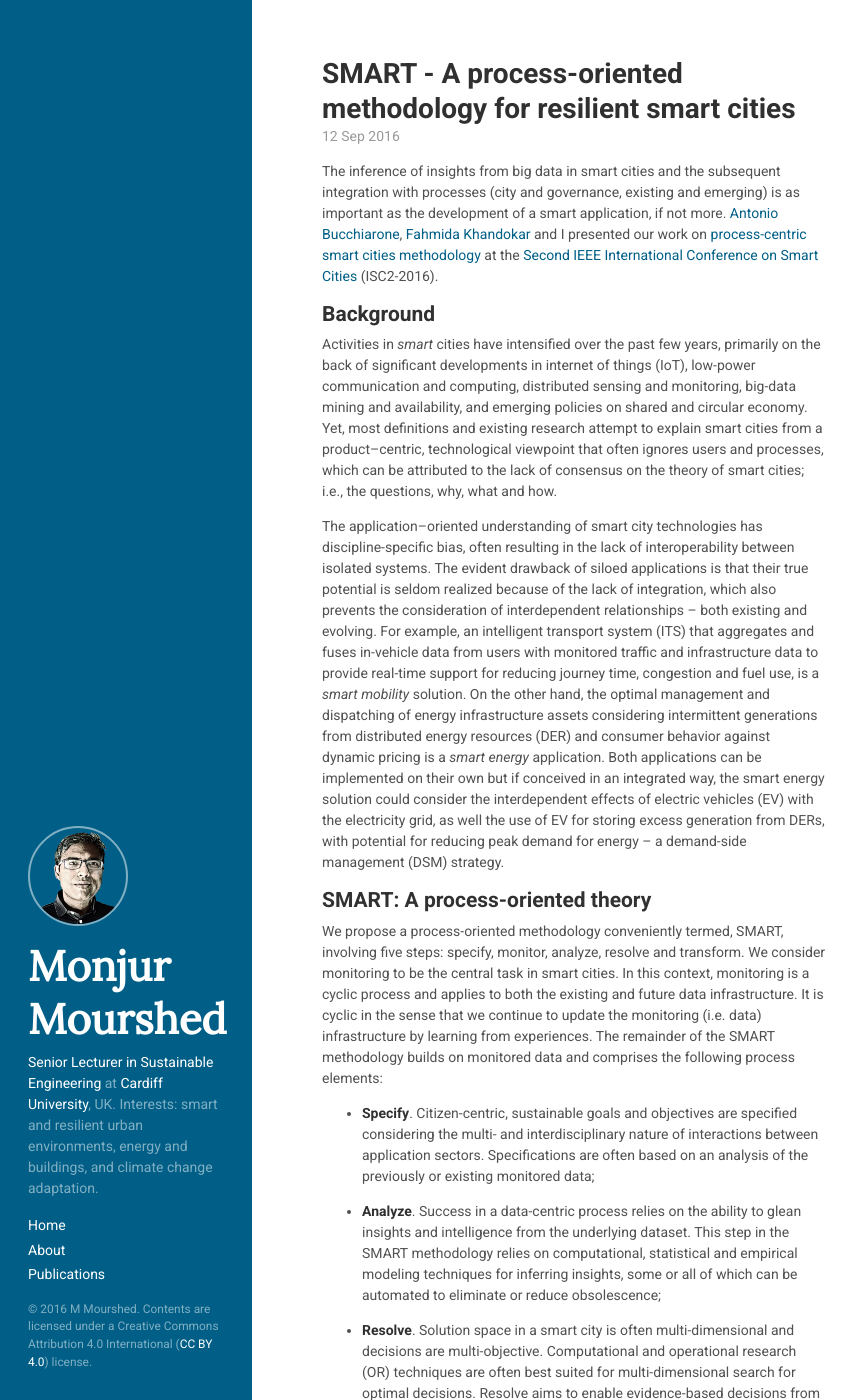
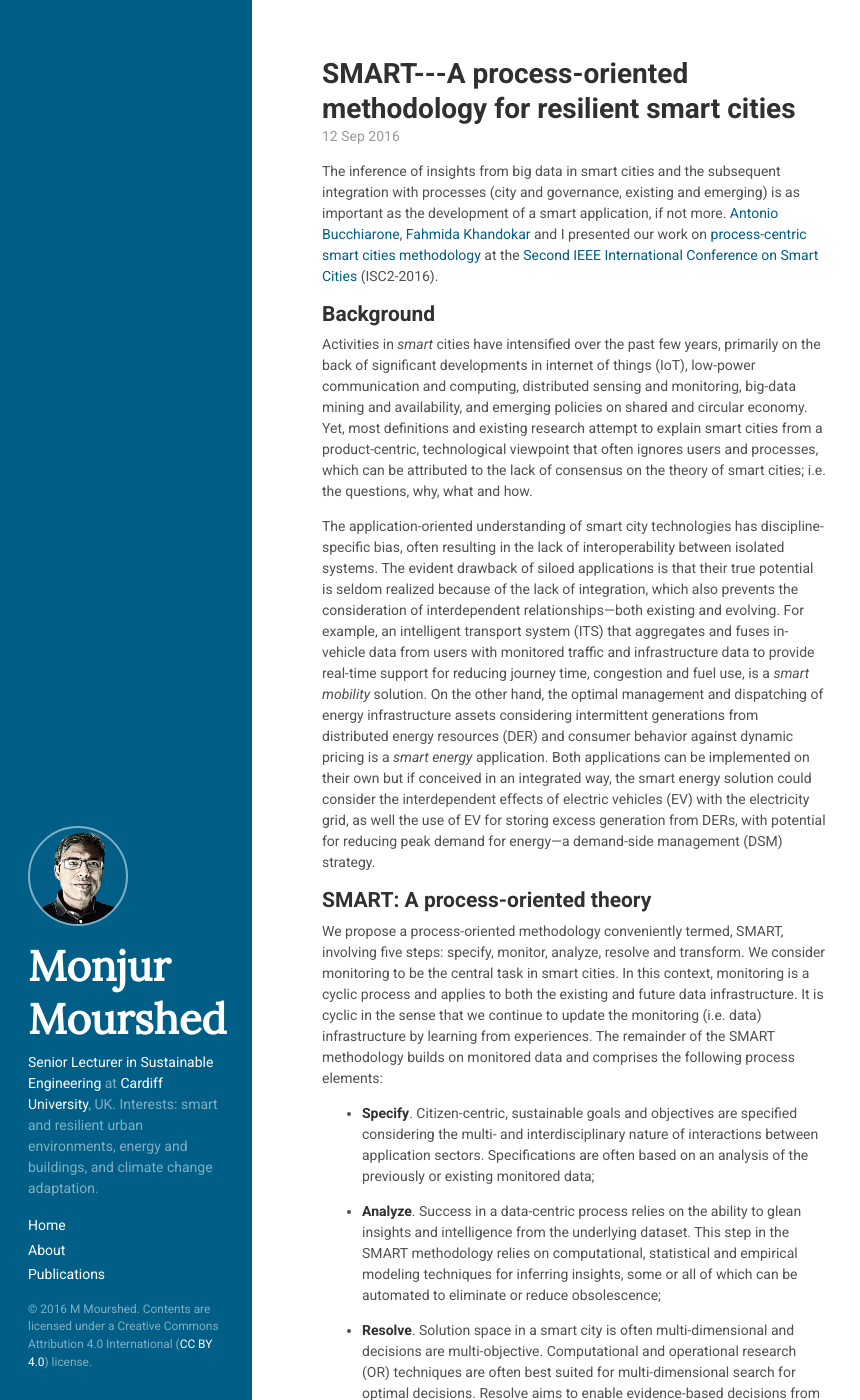
Before and after one commit to mmourshed/mmourshed.github.io, a Jekyll site: the page built from _posts/2016-09-12-SMART-Process-Centric-Smart-Cities.md, in a window 1280 px wide and 1400 px high. Shown: the whole window, without its empty margins (0-860 px from the left). Built offline with Jekyll 4.4.1, drawn with Linux system fonts in a browser that asks for light colours.

```diff
--- a/_posts/2016-09-12-SMART-Process-Centric-Smart-Cities.md
+++ b/_posts/2016-09-12-SMART-Process-Centric-Smart-Cities.md
@@ -1,15 +1,15 @@
 ---
 layout: post
-title: SMART - A process-oriented methodology for resilient smart cities
+title: SMART---A process-oriented methodology for resilient smart cities
 ---
 
 The inference of insights from big data in smart cities and the subsequent integration with processes (city and governance, existing and emerging) is as important as the development of a smart application, if not more. [Antonio Bucchiarone](http://soa.fbk.eu/bucchiarone/), [Fahmida Khandokar](http://www.linkedin.com/in/fahmida-khandokar-26b40834) and I presented our work on [process-centric smart cities methodology](https://www.researchgate.net/publication/305651106_SMART_A_process-oriented_methodology_for_resilient_smart_cities?ev=prf_pub) at the [Second IEEE International Conference on Smart Cities](http://events.unitn.it/en/isc2-2016) (ISC2-2016).
 
 ## Background
 
-Activities in _smart_ cities have intensified over the past few years, primarily on the back of significant developments in internet of things (IoT), low-power communication and computing, distributed sensing and monitoring, big-data mining and availability, and emerging policies on shared and circular economy. Yet, most definitions and existing research attempt to explain smart cities from a product–centric, technological viewpoint that often ignores users and processes, which can be attributed to the lack of consensus on the theory of smart cities; i.e., the questions, why, what and how.
+Activities in _smart_ cities have intensified over the past few years, primarily on the back of significant developments in internet of things (IoT), low-power communication and computing, distributed sensing and monitoring, big-data mining and availability, and emerging policies on shared and circular economy. Yet, most definitions and existing research attempt to explain smart cities from a product-centric, technological viewpoint that often ignores users and processes, which can be attributed to the lack of consensus on the theory of smart cities; i.e. the questions, why, what and how.
 
-The application–oriented understanding of smart city technologies has discipline-specific bias, often resulting in the lack of interoperability between isolated systems. The evident drawback of siloed applications is that their true potential is seldom realized because of the lack of integration, which also prevents the consideration of interdependent relationships – both existing and evolving. For example, an intelligent transport system (ITS) that aggregates and fuses in-vehicle data from users with monitored traffic and infrastructure data to provide real-time support for reducing journey time, congestion and fuel use, is a _smart mobility_ solution. On the other hand, the optimal management and dispatching of energy infrastructure assets considering intermittent generations from distributed energy resources (DER) and consumer behavior against dynamic pricing is a _smart energy_ application. Both applications can be implemented on their own but if conceived in an integrated way, the smart energy solution could consider the interdependent effects of electric vehicles (EV) with the electricity grid, as well the use of EV for storing excess generation from DERs, with potential for reducing peak demand for energy – a demand-side management (DSM) strategy.
+The application-oriented understanding of smart city technologies has discipline-specific bias, often resulting in the lack of interoperability between isolated systems. The evident drawback of siloed applications is that their true potential is seldom realized because of the lack of integration, which also prevents the consideration of interdependent relationships---both existing and evolving. For example, an intelligent transport system (ITS) that aggregates and fuses in-vehicle data from users with monitored traffic and infrastructure data to provide real-time support for reducing journey time, congestion and fuel use, is a _smart mobility_ solution. On the other hand, the optimal management and dispatching of energy infrastructure assets considering intermittent generations from distributed energy resources (DER) and consumer behavior against dynamic pricing is a _smart energy_ application. Both applications can be implemented on their own but if conceived in an integrated way, the smart energy solution could consider the interdependent effects of electric vehicles (EV) with the electricity grid, as well the use of EV for storing excess generation from DERs, with potential for reducing peak demand for energy---a demand-side management (DSM) strategy.
 
 ## SMART: A process-oriented theory
 
```
Also changed, not shown: about.md (+1 -1 lines).
